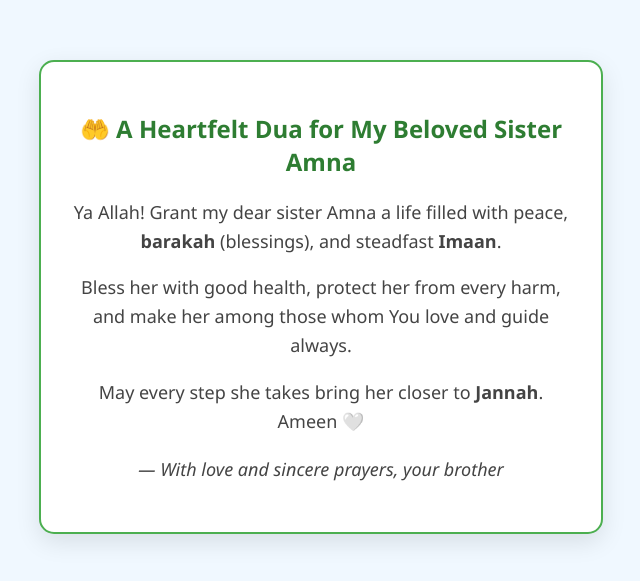
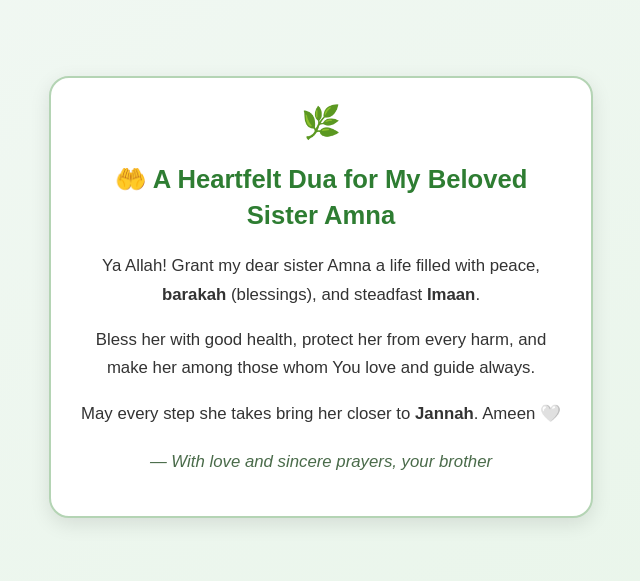
Before and after one commit to asif-builder/Dua-Card, a plain HTML site: page index.html in a window 1280 px wide. Shown: the part 103-684 px from the top of the page, without its empty margins (319-959 px from the left). Drawn offline with Linux system fonts and the light colour scheme.

Commit message:
Updated  style.css

```diff
--- a/style.css
+++ b/style.css
@@ -1,37 +1,95 @@
 body {
-  background-color: #f0f8ff;
+  margin: 0;
+  padding: 0;
+  background: linear-gradient(to bottom right, #f2f8f4, #e8f5e9);
+  font-family: "Poppins", sans-serif;
   display: flex;
   justify-content: center;
   align-items: center;
   height: 100vh;
-  font-family: 'Segoe UI', sans-serif;
-  margin: 0;
 }
 
-.card {
-  background: #ffffff;
-  padding: 30px;
-  border-radius: 15px;
-  width: 90%;
-  max-width: 500px;
-  box-shadow: 0 8px 24px rgba(0, 0, 0, 0.1);
-  text-align: center;
-  border: 2px solid #4caf50;
+/* Center container */
+.container {
+  display: flex;
+  justify-content: center;
+  align-items: center;
+  padding: 20px;
+  width: 100%;
 }
 
-.card h2 {
-  color: #2e7d32;
-  margin-bottom: 20px;
+/* Card styling */
+.card {
+  background-color: #ffffff;
+  border: 2px solid #b4d4b4;
+  border-radius: 20px;
+  box-shadow: 0 6px 20px rgba(0, 0, 0, 0.1);
+  padding: 25px 30px;
+  max-width: 480px;
+  text-align: center;
+  transition: transform 0.3s ease, box-shadow 0.3s ease;
 }
 
-.card p {
-  font-size: 18px;
-  color: #444;
-  line-height: 1.6;
+.card:hover {
+  transform: translateY(-5px);
+  box-shadow: 0 8px 25px rgba(0, 0, 0, 0.15);
 }
 
+/* Header text */
+h2 {
+  color: #2e7d32;
+  font-size: 1.6em;
+  margin-bottom: 18px;
+  line-height: 1.4;
+}
+
+/* Paragraphs */
+p {
+  color: #333;
+  font-size: 1.05em;
+  line-height: 1.7;
+  margin-bottom: 14px;
+}
+
+/* Signature line */
 .from {
   margin-top: 20px;
   font-style: italic;
-  color: #777;
+  color: #4a6b4a;
+  font-weight: 500;
 }
+
+/* Leaf icon above card */
+.card::before {
+  content: "🌿";
+  font-size: 2em;
+  display: block;
+  margin-bottom: 10px;
+  color: #3d7b3d;
+}
+
+/* Mobile responsiveness */
+@media (max-width: 600px) {
+  body {
+    height: auto;
+    padding: 20px;
+  }
+
+  .card {
+    padding: 20px;
+    max-width: 100%;
+  }
+
+  h2 {
+    font-size: 1.4em;
+  }
+
+  p {
+    font-size: 1em;
+    line-height: 1.6;
+  }
+
+  .from {
+    font-size: 0.95em;
+  }
+}
```
